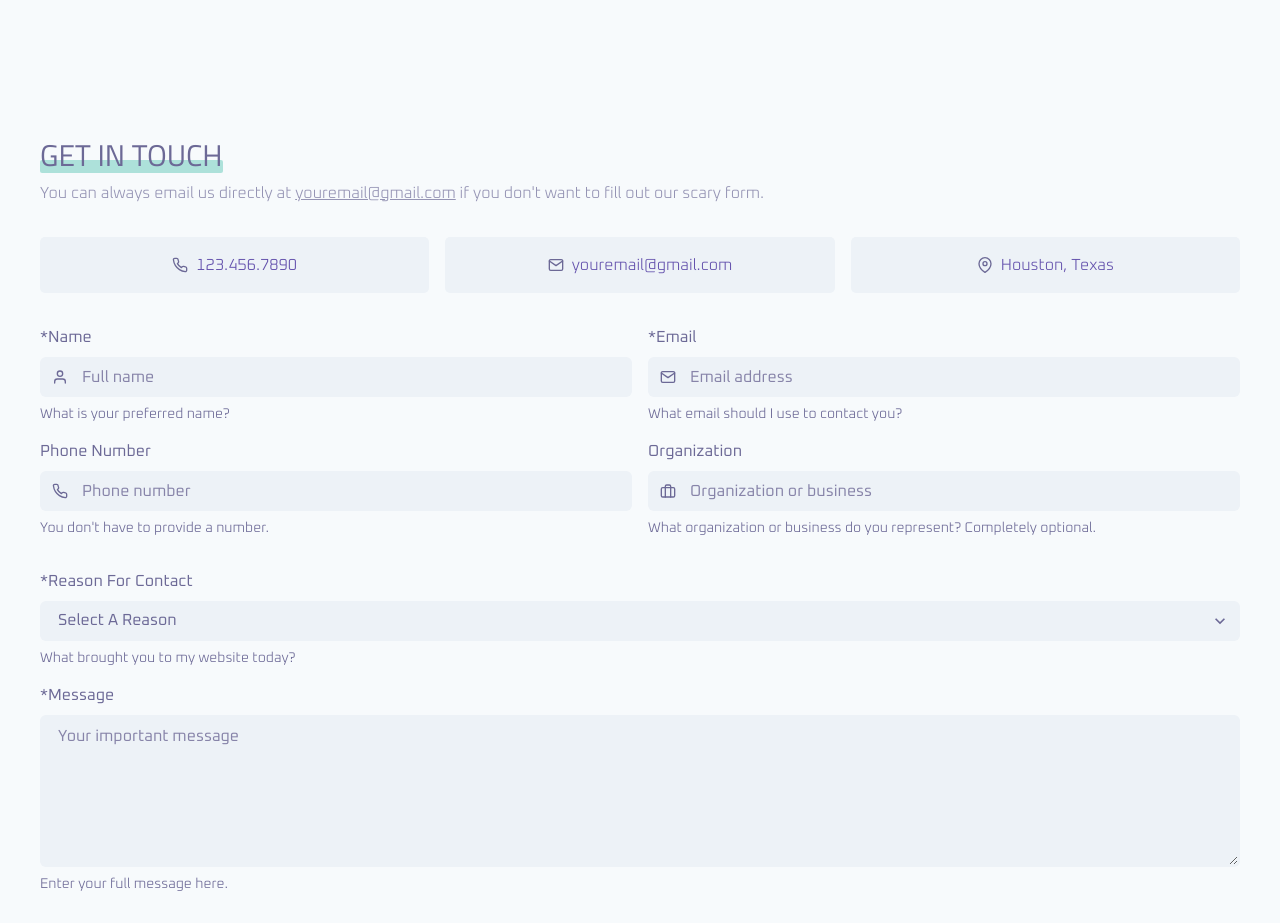
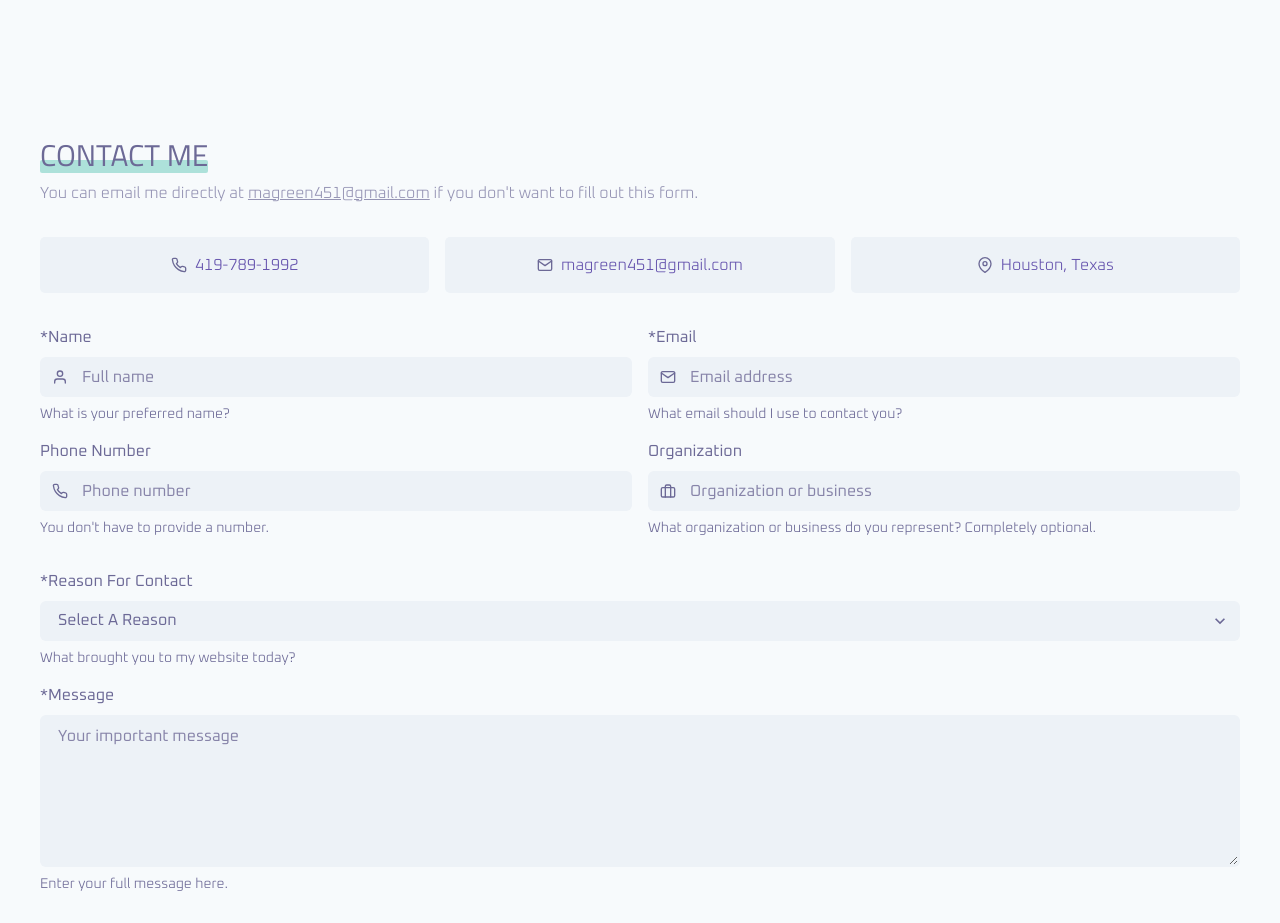
Before and after one commit to cyberangel99/portfolio-website, a Next.js app: page / in a window 1280 px wide. Shown: the part 3182-4105 px from the top of the page. Built offline with nearby package versions, Linux system fonts and the light colour scheme.

Commit message:
updated contact form

```diff
--- a/components/home/Contact.tsx
+++ b/components/home/Contact.tsx
@@ -18,10 +18,10 @@ export default function Contact() {
           <Container maxW="container.xl" p={10}>
             <Flex my={8} justifyContent="center" direction="column" textAlign="left">
               <SectionTitle
-                title="Get In Touch"
+                title="Contact Me"
                 subtitle={
                   <Text>
-                    You can always email us directly at{' '}
+                    You can email me directly at{' '}
                     <Link
                       textDecor="underline"
                       title="Email us!"
@@ -29,7 +29,7 @@ export default function Contact() {
                     >
                       {process.env.NEXT_PUBLIC_EMAIL}
                     </Link>{' '}
-                    if you don't want to fill out our scary form.
+                    if you don't want to fill out this form.
                   </Text>
                 }
               />
--- a/services/contact.ts
+++ b/services/contact.ts
@@ -4,7 +4,7 @@ import { post } from '.'
 const sendContact = async (values = {} as any) => {
   try {
     await post('/', values)
-    const message = `Thank you ${values.name} for your form submission. We will be in touch with you shortly using the email, ${values.email}.`
+    const message = `Thank you ${values.name} for your form submission. I will be in touch with you shortly using the email, ${values.email}.`
     return { success: true, message }
   } catch (error) {
     throw new Error(error)
```
Also changed, not shown: 2 other files (tests, documents, lock files or other folders).
